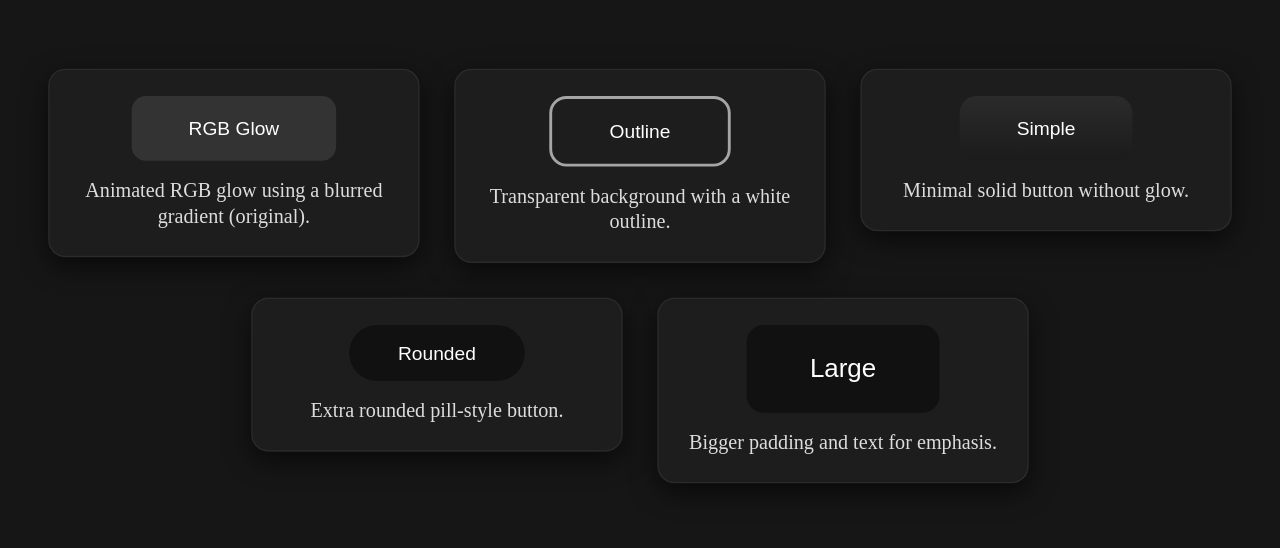
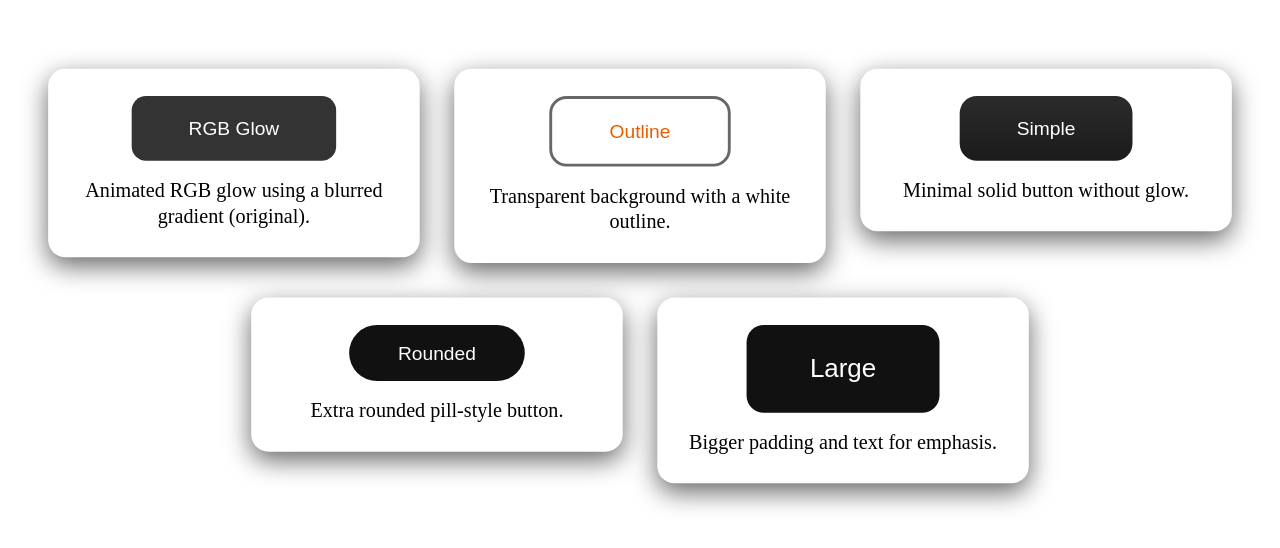
Before and after one commit to chatrapathi4/basics, a plain HTML site: page button.html in a window 1280 px wide. Shown: the part 196-744 px from the top of the page. Drawn offline with Linux system fonts and the light colour scheme.

Commit message:
button gallery

```diff
--- a/button.css
+++ b/button.css
@@ -2,7 +2,6 @@ html, body{
     display: flex;
     justify-content: center;
     align-items: center;
-    background-color: #161616;
     overflow: hidden;
     transform: scale(1.2); /* slightly reduced scale so cards fit */
     height: 100vh;
@@ -100,7 +99,7 @@ html, body{
 
 /* description text under each button */
 .desc{
-    color: #ddd;
+    color: #000000;
     font-size: 14px;
     line-height: 1.3;
     margin: 0;
@@ -109,8 +108,8 @@ html, body{
 /* button variants */
 .btn-outline{
     background: transparent;
-    border: 2px solid rgba(255,255,255,0.6);
-    color: #fff;
+    border: 2px solid rgba(2, 2, 2, 0.6);
+    color: #e95d00;
 }
 .btn-simple{
     background: linear-gradient(180deg,#2b2b2b,#1b1b1b);
```
